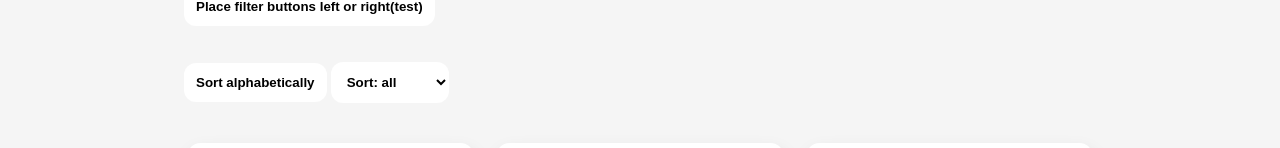
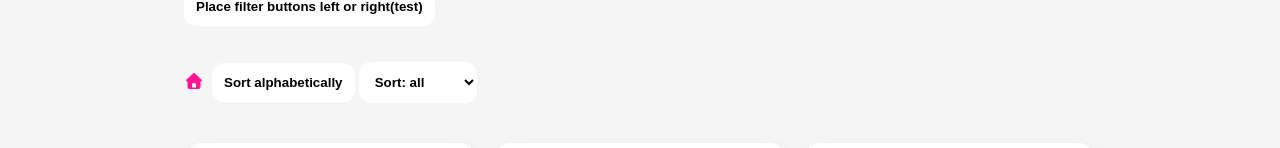
Before and after one commit to Shenden/portfolio, a React app: page /records in a window 1280 px wide. Shown: the part 206-354 px from the top of the page. Built offline with nearby package versions, Linux system fonts and the light colour scheme; the HTML template or start-up script is replaced by a standard one.

Commit message:
added home icon

```diff
--- a/package.json
+++ b/package.json
@@ -13,6 +13,8 @@
     "deploy": "gh-pages -d dist"
   },
   "dependencies": {
+    "@fortawesome/free-solid-svg-icons": "^7.2.0",
+    "@fortawesome/react-fontawesome": "^3.3.1",
     "framer-motion": "^12.38.0",
     "gh-pages": "^6.3.0",
     "react": "^19.2.5",
--- a/src/index.scss
+++ b/src/index.scss
@@ -82,6 +82,9 @@ select {
   justify-content: flex-end;
   margin: 12px;
   padding: 12px 0;
+  .home-icon {
+    margin-right: 8px;
+  }
 }
 
 .filter-btn-placement {
--- a/src/pages/FilteringRecords.jsx
+++ b/src/pages/FilteringRecords.jsx
@@ -1,5 +1,8 @@
 import { useRef, useState } from "react";
 import { motion } from "framer-motion";
+import { Link } from "react-router-dom";
+import { FontAwesomeIcon } from "@fortawesome/react-fontawesome";
+import { faHouse } from "@fortawesome/free-solid-svg-icons";
 
 export const FilteringRecords = ({ handleSort, handleFilter }) => {
   //get select values through ref
@@ -30,6 +33,9 @@ export const FilteringRecords = ({ handleSort, handleFilter }) => {
             bounce: 0.4,
           }}
         >
+          <Link to="/portfolio" className="home-icon">
+            <FontAwesomeIcon icon={faHouse} />
+          </Link>
           <button onClick={handleSort}>Sort alphabetically</button>
           <label htmlFor="filter-records"> </label>
           <select
```
Also changed, not shown: 1 other file (tests, documents, lock files or other folders).
